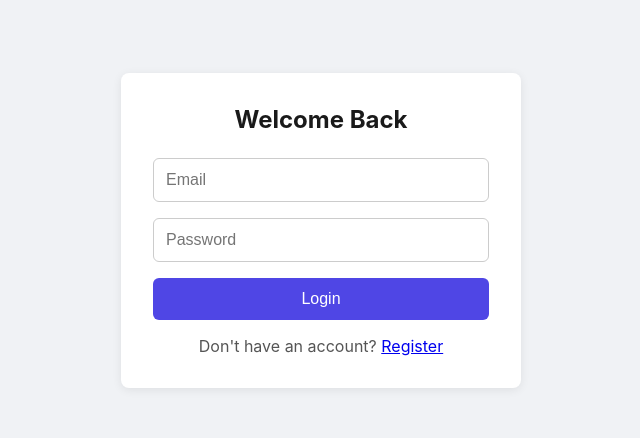
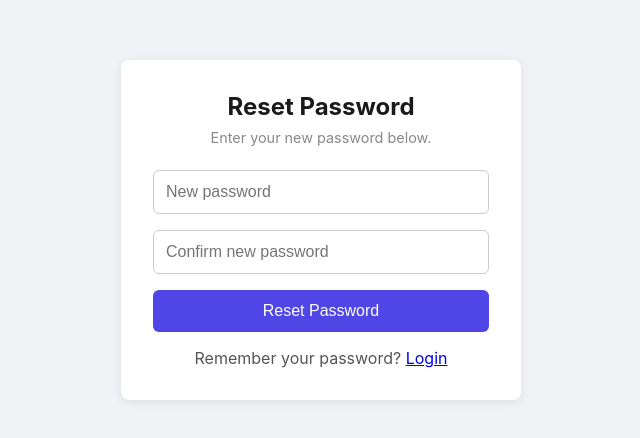
Before and after one commit to SanjayGrover/listify, a React (Vite) app in the folder client/: page /reset-password/1 in a window 1280 px wide. Before the commit this address led to /login. Shown: the part 170-608 px from the top of the page, without its empty margins (319-959 px from the left). Built offline with nearby package versions, Linux system fonts and the light colour scheme; no server answers.

Commit message:
Client: Adding reset password to front-end

```diff
--- a/client/src/App.jsx
+++ b/client/src/App.jsx
@@ -6,6 +6,8 @@ import Register from './pages/Register';
 import Dashboard from './pages/Dashboard';
 import ListDetail from './pages/ListDetail';
 import { useAuth } from './context/AuthContext';
+import ForgotPassword from './pages/ForgotPassword';
+import ResetPassword from './pages/ResetPassword';
 
 const RootRedirect = () => {
   const { user, loading } = useAuth();
@@ -27,6 +29,8 @@ function App() {
           } />
           <Route path="*" element={<RootRedirect />} />
           <Route path="/lists/:id" element={<ProtectedRoute> <ListDetail /></ProtectedRoute>} />
+          <Route path="/forgot-password" element={<ForgotPassword />} />
+          <Route path="/reset-password/:token" element={<ResetPassword />} />
         </Routes>
       </BrowserRouter>
     </AuthProvider>
--- /dev/null
+++ b/client/src/pages/ForgotPassword.jsx
@@ -0,0 +1,82 @@
+import { useState } from 'react';
+import { Link } from 'react-router-dom';
+import api from '../api/axios';
+
+const ForgotPassword = () => {
+  const [email, setEmail] = useState('');
+  const [message, setMessage] = useState('');
+  const [error, setError] = useState('');
+  const [loading, setLoading] = useState(false);
+  const [sent, setSent] = useState(false);
+
+  const handleSubmit = async (e) => {
+    e.preventDefault();
+    setError('');
+    setMessage('');
+    setLoading(true);
+    try {
+      const res = await api.post('/password/forgot', { email });
+      setMessage(res.data.message);
+      setSent(true);
+    } catch (err) {
+      setError(err.response?.data?.message || 'Something went wrong');
+    } finally {
+      setLoading(false);
+    }
+  };
+
+  return (
+    <div style={styles.container}>
+      <div style={styles.card}>
+        <h2 style={styles.title}>Forgot Password</h2>
+
+        {sent ? (
+          <div style={styles.successBox}>
+            <p style={styles.successText}>✅ {message}</p>
+            <p style={styles.hint}>Check your inbox and follow the link to reset your password. The link expires in 30 minutes.</p>
+            <Link to="/login" style={styles.backLink}>← Back to Login</Link>
+          </div>
+        ) : (
+          <>
+            <p style={styles.subtitle}>Enter your account email and we'll send you a reset link.</p>
+            {error && <p style={styles.error}>{error}</p>}
+            <form onSubmit={handleSubmit} style={styles.form}>
+              <input
+                style={styles.input}
+                type="email"
+                placeholder="Email address"
+                value={email}
+                onChange={(e) => setEmail(e.target.value)}
+                required
+              />
+              <button style={styles.button} type="submit" disabled={loading}>
+                {loading ? 'Sending...' : 'Send Reset Link'}
+              </button>
+            </form>
+            <p style={styles.link}>
+              Remember your password? <Link to="/login">Login</Link>
+            </p>
+          </>
+        )}
+      </div>
+    </div>
+  );
+};
+
+const styles = {
+  container: { display: 'flex', justifyContent: 'center', alignItems: 'center', height: '100vh', backgroundColor: 'var(--bg-page)' },
+  card: { backgroundColor: 'var(--bg-card)', padding: '2rem', borderRadius: '8px', boxShadow: '0 2px 10px var(--shadow)', width: '100%', maxWidth: '400px' },
+  title: { marginBottom: '0.5rem', textAlign: 'center', color: 'var(--text-primary)' },
+  subtitle: { color: 'var(--text-muted)', fontSize: '0.9rem', textAlign: 'center', marginBottom: '1.5rem' },
+  form: { display: 'flex', flexDirection: 'column', gap: '1rem' },
+  input: { padding: '0.75rem', borderRadius: '6px', border: '1px solid var(--border-color)', fontSize: '1rem', backgroundColor: 'var(--bg-input)', color: 'var(--text-primary)' },
+  button: { padding: '0.75rem', borderRadius: '6px', border: 'none', backgroundColor: 'var(--accent)', color: '#fff', fontSize: '1rem', cursor: 'pointer' },
+  error: { color: 'var(--error-text)', marginBottom: '0.5rem', textAlign: 'center' },
+  link: { marginTop: '1rem', textAlign: 'center', color: 'var(--text-secondary)' },
+  successBox: { display: 'flex', flexDirection: 'column', gap: '0.75rem' },
+  successText: { color: 'var(--success-text)', fontWeight: 600 },
+  hint: { color: 'var(--text-muted)', fontSize: '0.9rem' },
+  backLink: { color: 'var(--accent-text)', fontSize: '0.9rem' },
+};
+
+export default ForgotPassword;
--- a/client/src/pages/Login.jsx
+++ b/client/src/pages/Login.jsx
@@ -58,6 +58,11 @@ const Login = () => {
         <p style={styles.link}>
           Don't have an account? <Link to="/register">Register</Link>
         </p>
+        <p style={{ textAlign: 'right', marginTop: '-0.5rem' }}>
+          <Link to="/forgot-password" style={{ fontSize: '0.85rem', color: 'var(--accent-text)' }}>
+            Forgot password?
+          </Link>
+        </p>
       </div>
     </div>
   );
--- /dev/null
+++ b/client/src/pages/ResetPassword.jsx
@@ -0,0 +1,95 @@
+import { useState } from 'react';
+import { useParams, useNavigate, Link } from 'react-router-dom';
+import api from '../api/axios';
+
+const ResetPassword = () => {
+  const { token } = useParams();
+  const navigate = useNavigate();
+  const [password, setPassword] = useState('');
+  const [confirm, setConfirm] = useState('');
+  const [error, setError] = useState('');
+  const [loading, setLoading] = useState(false);
+  const [done, setDone] = useState(false);
+
+  const handleSubmit = async (e) => {
+    e.preventDefault();
+    setError('');
+
+    if (password.length < 6) return setError('Password must be at least 6 characters');
+    if (password !== confirm) return setError('Passwords do not match');
+
+    setLoading(true);
+    try {
+      await api.post(`/password/reset/${token}`, { password });
+      setDone(true);
+      setTimeout(() => navigate('/login'), 3000);
+    } catch (err) {
+      setError(err.response?.data?.message || 'Something went wrong');
+    } finally {
+      setLoading(false);
+    }
+  };
+
+  return (
+    <div style={styles.container}>
+      <div style={styles.card}>
+        <h2 style={styles.title}>Reset Password</h2>
+
+        {done ? (
+          <div style={styles.successBox}>
+            <p style={styles.successText}>✅ Password reset successful!</p>
+            <p style={styles.hint}>Redirecting you to login in 3 seconds...</p>
+            <Link to="/login" style={styles.backLink}>Go to Login now →</Link>
+          </div>
+        ) : (
+          <>
+            <p style={styles.subtitle}>Enter your new password below.</p>
+            {error && <p style={styles.error}>{error}</p>}
+            <form onSubmit={handleSubmit} style={styles.form}>
+              <input
+                style={styles.input}
+                type="password"
+                placeholder="New password"
+                value={password}
+                onChange={(e) => setPassword(e.target.value)}
+                required
+              />
+              <input
+                style={styles.input}
+                type="password"
+                placeholder="Confirm new password"
+                value={confirm}
+                onChange={(e) => setConfirm(e.target.value)}
+                required
+              />
+              <button style={styles.button} type="submit" disabled={loading}>
+                {loading ? 'Resetting...' : 'Reset Password'}
+              </button>
+            </form>
+            <p style={styles.link}>
+              Remember your password? <Link to="/login">Login</Link>
+            </p>
+          </>
+        )}
+      </div>
+    </div>
+  );
+};
+
+const styles = {
+  container: { display: 'flex', justifyContent: 'center', alignItems: 'center', height: '100vh', backgroundColor: 'var(--bg-page)' },
+  card: { backgroundColor: 'var(--bg-card)', padding: '2rem', borderRadius: '8px', boxShadow: '0 2px 10px var(--shadow)', width: '100%', maxWidth: '400px' },
+  title: { marginBottom: '0.5rem', textAlign: 'center', color: 'var(--text-primary)' },
+  subtitle: { color: 'var(--text-muted)', fontSize: '0.9rem', textAlign: 'center', marginBottom: '1.5rem' },
+  form: { display: 'flex', flexDirection: 'column', gap: '1rem' },
+  input: { padding: '0.75rem', borderRadius: '6px', border: '1px solid var(--border-color)', fontSize: '1rem', backgroundColor: 'var(--bg-input)', color: 'var(--text-primary)' },
+  button: { padding: '0.75rem', borderRadius: '6px', border: 'none', backgroundColor: 'var(--accent)', color: '#fff', fontSize: '1rem', cursor: 'pointer' },
+  error: { color: 'var(--error-text)', marginBottom: '0.5rem', textAlign: 'center' },
+  link: { marginTop: '1rem', textAlign: 'center', color: 'var(--text-secondary)' },
+  successBox: { display: 'flex', flexDirection: 'column', gap: '0.75rem' },
+  successText: { color: 'var(--success-text)', fontWeight: 600 },
+  hint: { color: 'var(--text-muted)', fontSize: '0.9rem' },
+  backLink: { color: 'var(--accent-text)', fontSize: '0.9rem' },
+};
+
+export default ResetPassword;
```
